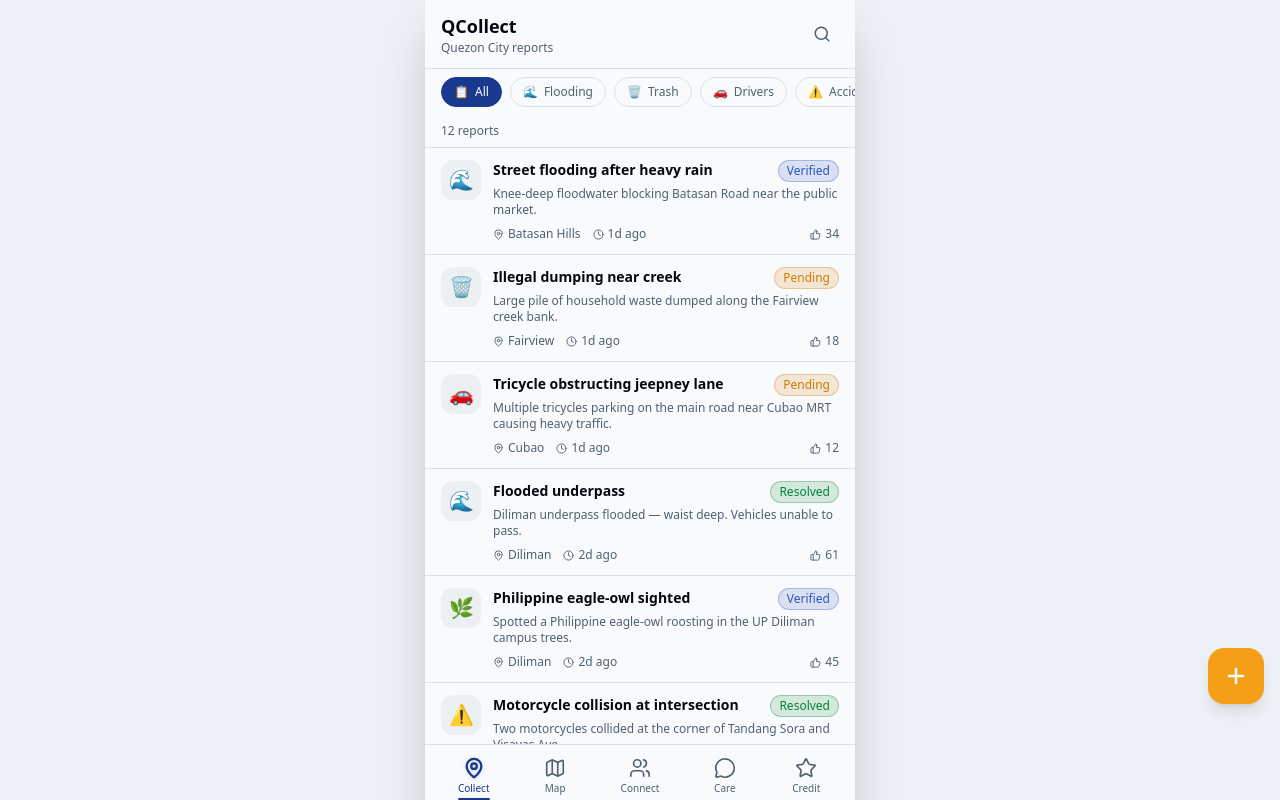
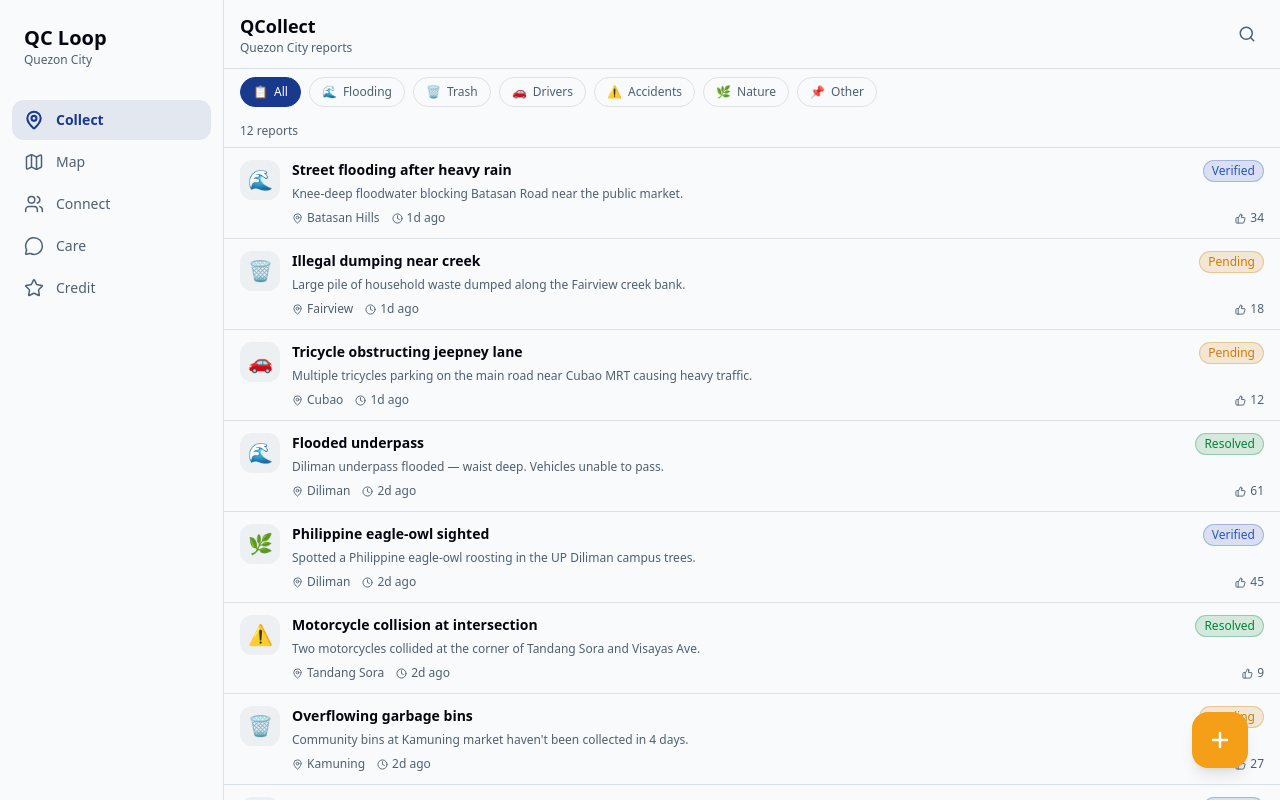
Before and after one commit to CJ-Uy/qc-loop, a Next.js app: page /collect in a window 1280 px wide. Shown: the top 800 px of the page. Built offline with nearby package versions, Linux system fonts and the light colour scheme.

Commit message:
added desktop site

```diff
--- a/src/app/(app)/layout.tsx
+++ b/src/app/(app)/layout.tsx
@@ -1,14 +1,26 @@
 import { BottomNav } from "@/components/app/BottomNav";
+import { SideNav } from "@/components/app/SideNav";
 
 export default function AppLayout({ children }: { children: React.ReactNode }) {
   return (
-    <div className="flex justify-center min-h-screen bg-border/40">
-      <div className="relative w-full max-w-[430px] min-h-screen bg-background flex flex-col shadow-2xl">
-        <main className="flex-1 overflow-y-auto pb-20">
+    <>
+      {/* Mobile layout — hidden on md+ */}
+      <div className="flex md:hidden justify-center min-h-screen bg-border/40">
+        <div className="relative w-full max-w-107.5 min-h-screen bg-background flex flex-col shadow-2xl">
+          <main className="flex-1 overflow-y-auto pb-20">
+            {children}
+          </main>
+          <BottomNav />
+        </div>
+      </div>
+
+      {/* Desktop layout — hidden below md */}
+      <div className="hidden md:flex min-h-screen bg-background">
+        <SideNav />
+        <main className="flex-1 overflow-y-auto min-h-screen">
           {children}
         </main>
-        <BottomNav />
       </div>
-    </div>
+    </>
   );
 }
--- /dev/null
+++ b/src/components/app/SideNav.tsx
@@ -0,0 +1,47 @@
+"use client";
+
+import Link from "next/link";
+import { usePathname } from "next/navigation";
+import { MapPin, Map, Users, MessageCircle, Star } from "lucide-react";
+import { cn } from "@/lib/utils";
+
+const NAV_ITEMS = [
+  { href: "/collect", label: "Collect", icon: MapPin },
+  { href: "/map", label: "Map", icon: Map },
+  { href: "/connect", label: "Connect", icon: Users },
+  { href: "/care", label: "Care", icon: MessageCircle },
+  { href: "/credit", label: "Credit", icon: Star },
+];
+
+export function SideNav() {
+  const pathname = usePathname();
+
+  return (
+    <nav className="w-56 shrink-0 border-r border-border flex flex-col py-6 px-3 bg-background sticky top-0 h-screen">
+      <div className="mb-8 px-3">
+        <h1 className="text-xl font-bold text-foreground">QC Loop</h1>
+        <p className="text-xs text-muted-foreground">Quezon City</p>
+      </div>
+      <div className="flex flex-col gap-0.5">
+        {NAV_ITEMS.map(({ href, label, icon: Icon }) => {
+          const active = pathname === href || pathname.startsWith(href + "/");
+          return (
+            <Link
+              key={href}
+              href={href}
+              className={cn(
+                "flex items-center gap-3 px-3 py-2.5 rounded-xl transition-colors",
+                active
+                  ? "bg-primary/10 text-primary font-semibold"
+                  : "text-muted-foreground hover:bg-muted hover:text-foreground"
+              )}
+            >
+              <Icon size={20} strokeWidth={active ? 2.5 : 1.8} />
+              <span className="text-sm">{label}</span>
+            </Link>
+          );
+        })}
+      </div>
+    </nav>
+  );
+}
--- a/src/components/collect/NewReportSheet.tsx
+++ b/src/components/collect/NewReportSheet.tsx
@@ -1,9 +1,9 @@
 "use client";
 
-import { useState } from "react";
+import { useState, useRef } from "react";
 import { X, Camera, MapPin, ChevronRight } from "lucide-react";
 import { cn } from "@/lib/utils";
-import type { ReportCategory } from "@/lib/types";
+import type { Report, ReportCategory } from "@/lib/types";
 
 const CATEGORIES: { value: ReportCategory; label: string; emoji: string; color: string }[] = [
   { value: "flooding", label: "Flooding", emoji: "🌊", color: "bg-info/10 border-info/30" },
@@ -19,24 +19,54 @@ const MOCK_BARANGAYS = ["Batasan Hills", "Fairview", "Cubao", "Diliman", "Kamuni
 interface NewReportSheetProps {
   open: boolean;
   onClose: () => void;
-  onSubmit: () => void;
+  onSubmit: (report: Report) => void;
 }
 
 export function NewReportSheet({ open, onClose, onSubmit }: NewReportSheetProps) {
   const [step, setStep] = useState<1 | 2 | 3>(1);
   const [category, setCategory] = useState<ReportCategory | null>(null);
   const [description, setDescription] = useState("");
+  const [photoUrl, setPhotoUrl] = useState<string | null>(null);
+  const fileInputRef = useRef<HTMLInputElement>(null);
+
+  function handlePhotoSelect(e: React.ChangeEvent<HTMLInputElement>) {
+    const file = e.target.files?.[0];
+    if (!file) return;
+    if (photoUrl) URL.revokeObjectURL(photoUrl);
+    setPhotoUrl(URL.createObjectURL(file));
+  }
+
+  function handleRemovePhoto() {
+    if (photoUrl) URL.revokeObjectURL(photoUrl);
+    setPhotoUrl(null);
+    if (fileInputRef.current) fileInputRef.current.value = "";
+  }
 
   function handleClose() {
     setStep(1);
     setCategory(null);
     setDescription("");
+    if (photoUrl) URL.revokeObjectURL(photoUrl);
+    setPhotoUrl(null);
     onClose();
   }
 
   function handleSubmit() {
+    const cat = CATEGORIES.find((c) => c.value === category)!;
+    const newReport: Report = {
+      id: `user-${Date.now()}`,
+      category: category!,
+      title: `${cat.label} report`,
+      description: description.trim() || "No description provided.",
+      barangay: MOCK_BARANGAYS[3],
+      district: 3,
+      timestamp: new Date().toISOString(),
+      upvotes: 0,
+      status: "pending",
+      imageUrl: photoUrl ?? undefined,
+    };
     handleClose();
-    onSubmit();
+    onSubmit(newReport);
   }
 
   if (!open) return null;
@@ -87,14 +117,34 @@ export function NewReportSheet({ open, onClose, onSubmit }: NewReportSheetProps)
           {step === 2 && (
             <>
               <p className="text-sm font-medium text-foreground mb-3">Add details</p>
-              <div
-                className="flex items-center justify-center w-full h-32 rounded-2xl border-2 border-dashed border-border bg-muted/30 mb-4 cursor-pointer"
-              >
-                <div className="text-center text-muted-foreground">
-                  <Camera size={24} className="mx-auto mb-1" />
-                  <p className="text-xs">Tap to add photo</p>
+              <input
+                ref={fileInputRef}
+                type="file"
+                accept="image/*"
+                capture="environment"
+                className="hidden"
+                onChange={handlePhotoSelect}
+              />
+              {photoUrl ? (
+                <div className="relative w-full h-40 rounded-2xl overflow-hidden mb-4">
+                  <img src={photoUrl} alt="Selected photo" className="w-full h-full object-cover" />
+                  <button
+                    onClick={handleRemovePhoto}
+                    className="absolute top-2 right-2 bg-black/60 text-white rounded-full p-1.5 hover:bg-black/80 transition-colors"
+                  >
+                    <X size={14} />
+                  </button>
                 </div>
-              </div>
+              ) : (
+                <button
+                  type="button"
+                  onClick={() => fileInputRef.current?.click()}
+                  className="flex flex-col items-center justify-center w-full h-32 rounded-2xl border-2 border-dashed border-border bg-muted/30 mb-4 cursor-pointer hover:bg-muted/50 transition-colors"
+                >
+                  <Camera size={24} className="text-muted-foreground mb-1" />
+                  <p className="text-xs text-muted-foreground">Tap to add photo</p>
+                </button>
+              )}
               <textarea
                 value={description}
                 onChange={(e) => setDescription(e.target.value)}
@@ -128,9 +178,13 @@ export function NewReportSheet({ open, onClose, onSubmit }: NewReportSheetProps)
                   <span className="text-muted-foreground">Location</span>
                   <span className="font-medium">{MOCK_BARANGAYS[3]}</span>
                 </div>
-                <div className="flex justify-between text-sm">
+                <div className="flex justify-between items-center text-sm">
                   <span className="text-muted-foreground">Photo</span>
-                  <span className="font-medium text-muted-foreground">None</span>
+                  {photoUrl ? (
+                    <img src={photoUrl} alt="Report photo" className="w-14 h-14 rounded-xl object-cover" />
+                  ) : (
+                    <span className="font-medium text-muted-foreground">None</span>
+                  )}
                 </div>
                 {description && (
                   <div className="pt-2 border-t border-border text-sm">
--- a/src/components/collect/ReportCard.tsx
+++ b/src/components/collect/ReportCard.tsx
@@ -23,7 +23,7 @@ export function ReportCard({ report }: { report: Report }) {
   return (
     <div className="bg-background border-b border-border px-4 py-3 active:bg-muted/30 transition-colors cursor-pointer">
       <div className="flex gap-3">
-        <div className="flex-shrink-0 w-10 h-10 rounded-xl bg-muted flex items-center justify-center text-xl">
+        <div className="shrink-0 w-10 h-10 rounded-xl bg-muted flex items-center justify-center text-xl">
           {CATEGORY_EMOJI[report.category]}
         </div>
         <div className="flex-1 min-w-0">
@@ -36,6 +36,13 @@ export function ReportCard({ report }: { report: Report }) {
           <p className="text-xs text-muted-foreground line-clamp-2 mb-2">
             {report.description}
           </p>
+          {report.imageUrl && (
+            <img
+              src={report.imageUrl}
+              alt="Report photo"
+              className="w-full h-28 object-cover rounded-xl mb-2"
+            />
+          )}
           <div className="flex items-center gap-3 text-xs text-muted-foreground">
             <span className="flex items-center gap-1">
               <MapPin size={11} />
--- a/src/components/collect/ReportFeed.tsx
+++ b/src/components/collect/ReportFeed.tsx
@@ -7,11 +7,12 @@ import { FilterChips } from "./FilterChips";
 import { ReportCard } from "./ReportCard";
 import { NewReportSheet } from "./NewReportSheet";
 import { PageHeader } from "@/components/app/PageHeader";
-import type { ReportCategory } from "@/lib/types";
+import type { Report, ReportCategory } from "@/lib/types";
 
 type Filter = ReportCategory | "all";
 
 export function ReportFeed() {
+  const [reports, setReports] = useState<Report[]>(MOCK_REPORTS);
   const [filter, setFilter] = useState<Filter>("all");
   const [sheetOpen, setSheetOpen] = useState(false);
   const [showSuccess, setShowSuccess] = useState(false);
@@ -20,10 +21,11 @@ export function ReportFeed() {
   useEffect(() => { return () => { clearTimeout(toastTimer.current); }; }, []);
 
   const filtered = filter === "all"
-    ? MOCK_REPORTS
-    : MOCK_REPORTS.filter((r) => r.category === filter);
+    ? reports
+    : reports.filter((r) => r.category === filter);
 
-  function handleSubmit() {
+  function handleSubmit(newReport: Report) {
+    setReports((prev) => [newReport, ...prev]);
     setShowSuccess(true);
     clearTimeout(toastTimer.current);
     toastTimer.current = setTimeout(() => setShowSuccess(false), 3000);
@@ -61,7 +63,7 @@ export function ReportFeed() {
       {/* FAB */}
       <button
         onClick={() => setSheetOpen(true)}
-        className="fixed bottom-24 right-4 z-40 w-14 h-14 bg-accent text-white rounded-2xl shadow-lg flex items-center justify-center hover:bg-accent/90 active:scale-95 transition-all"
+        className="fixed bottom-24 right-4 md:bottom-8 md:right-8 z-40 w-14 h-14 bg-accent text-white rounded-2xl shadow-lg flex items-center justify-center hover:bg-accent/90 active:scale-95 transition-all"
       >
         <Plus size={24} strokeWidth={2.5} />
       </button>
```
